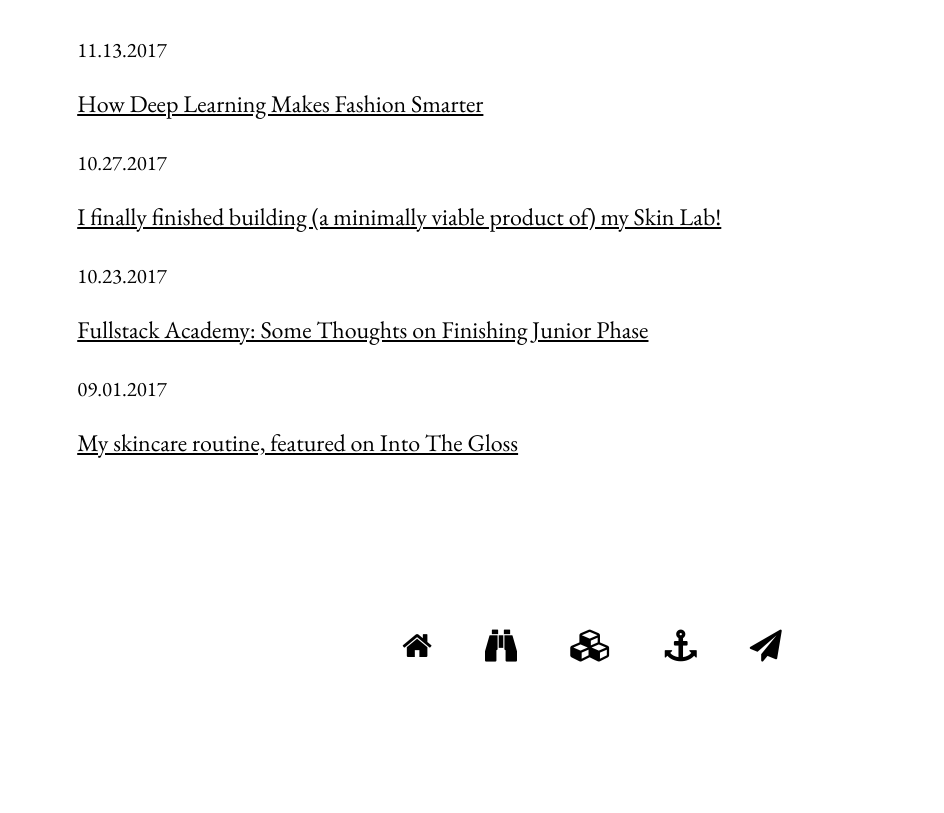
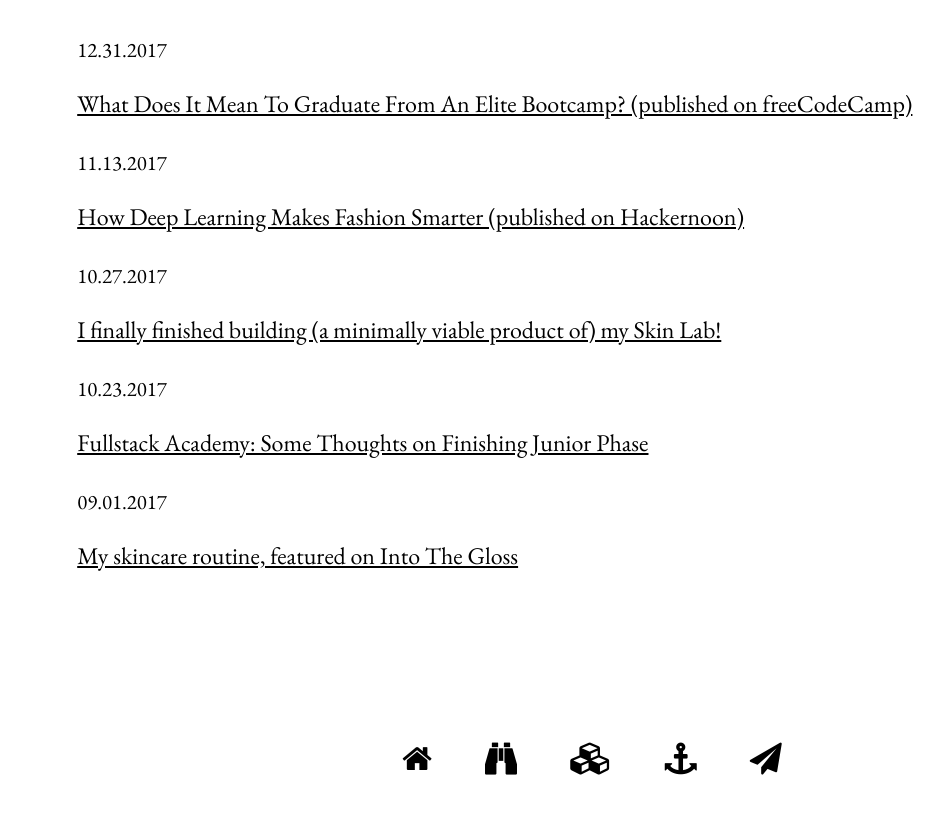
Before and after one commit to allison-vb/allisonzhao.com, a plain HTML site: page blog/index.html in a window 1280 px wide. Shown: the part 125-938 px from the top of the page, without its empty margins (43-987 px from the left). Before the commit the page ends 830 px from the top, so only its background shows below. Drawn offline with nearby package versions, Linux system fonts and the light colour scheme; a web font is replaced by a local one.

Commit message:
added new blog post (yay)

```diff
--- a/blog/index.html
+++ b/blog/index.html
@@ -17,7 +17,8 @@
     <h1 class="blog-title">Blog Posts</h1>
     <div class='blog-container'>
         <ul>
-            <li><p>11.13.2017</p><a class='blog-links' href="https://hackernoon.com/how-deep-learning-is-making-fashion-smarter-b1d66eb664ad">How Deep Learning Makes Fashion Smarter</a></li>
+            <li><p>12.31.2017</p><a class='blog-links' href="https://medium.freecodecamp.org/what-does-it-mean-to-graduate-from-an-elite-bootcamp-397effebd62e">What Does It Mean To Graduate From An Elite Bootcamp? (published on freeCodeCamp)</a></li>
+            <li><p>11.13.2017</p><a class='blog-links' href="https://hackernoon.com/how-deep-learning-is-making-fashion-smarter-b1d66eb664ad">How Deep Learning Makes Fashion Smarter (published on Hackernoon)</a></li>
             <li><p>10.27.2017</p><a class='blog-links' href="./skin-lab/">I finally finished building (a minimally viable product of) my Skin Lab!</a></li>
             <li><p>10.23.2017</p><a class='blog-links' href="./thoughts-on-fsa-junior-phase/">Fullstack Academy: Some Thoughts on Finishing Junior Phase</a></li>
             <li><p>09.01.2017</p><a class='blog-links' href="https://intothegloss.com/2017/09/allison-von-bargen/">My skincare routine, featured on Into The Gloss</a></li>
```
